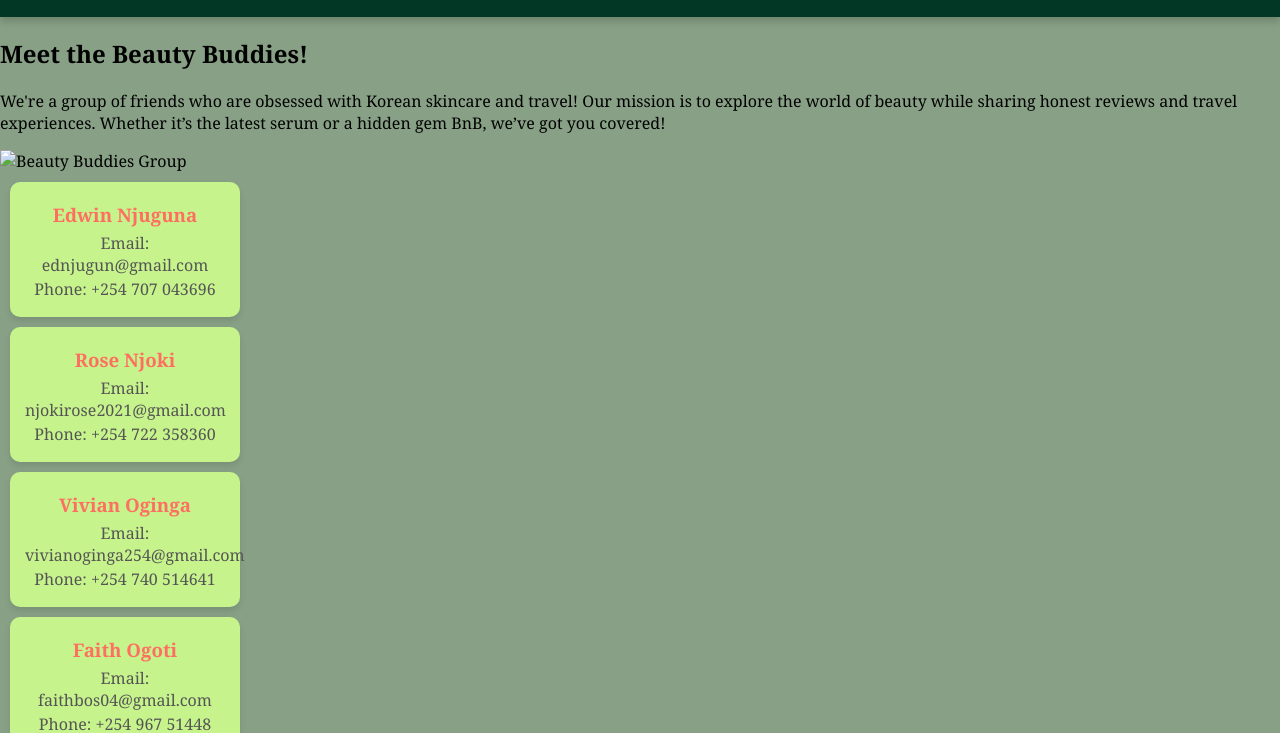
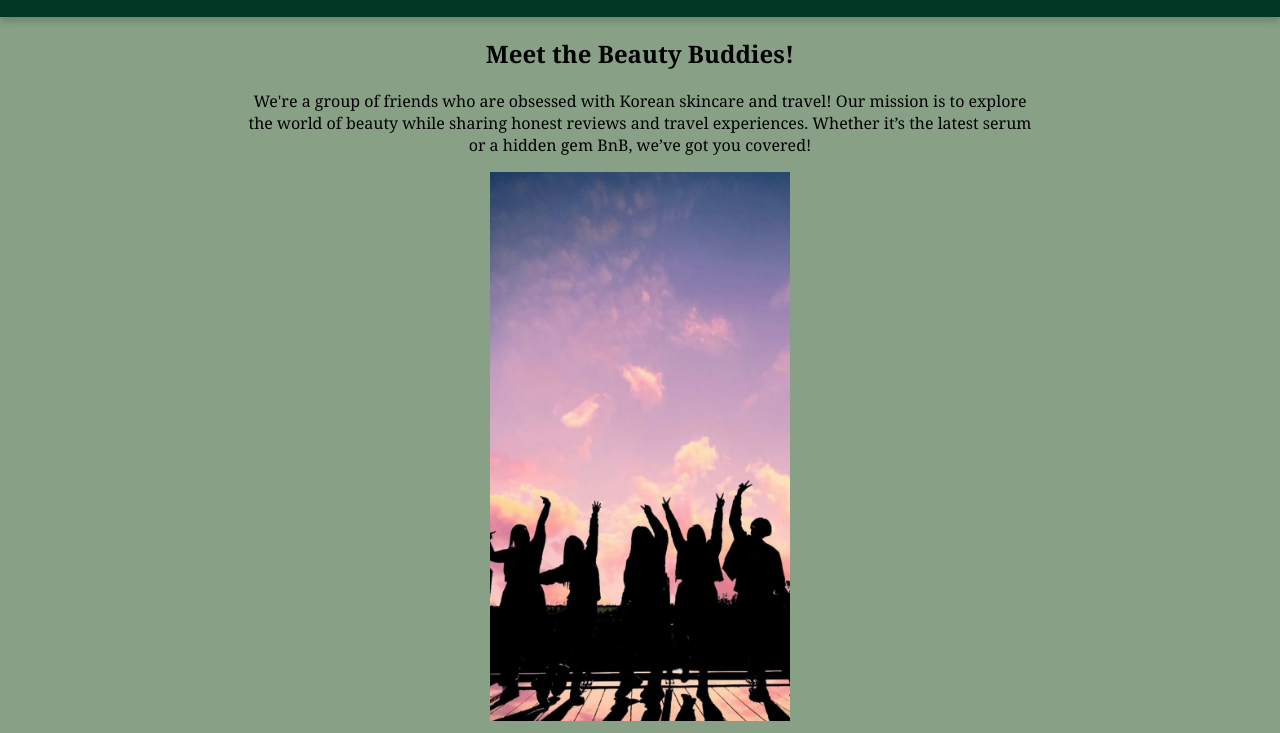
Before and after one commit to xiv-x/beautybuddy, a plain HTML site: page about.html in a window 1280 px wide. Shown: the part 100-833 px from the top of the page. Drawn offline with Linux system fonts and the light colour scheme.

Commit message:
Last last

```diff
--- a/about.html
+++ b/about.html
@@ -20,7 +20,7 @@
     <main>
         <h2>Meet the Beauty Buddies!</h2>
         <p>We're a group of friends who are obsessed with Korean skincare and travel! Our mission is to explore the world of beauty while sharing honest reviews and travel experiences. Whether it’s the latest serum or a hidden gem BnB, we’ve got you covered!</p>
-        <img src="images/friends.jpg" alt="Beauty Buddies Group" width="300px">
+        <img src="images/friends.jpeg" alt="Beauty Buddies Group" width="300px">
         <div class="team">
             <div class="profile">
                 <h3>Edwin Njuguna</h3>
--- a/scripts/main.js
+++ b/scripts/main.js
@@ -18,3 +18,6 @@ function moveCarousel(direction) {
     // Smoothly move the carousel track
     track.style.transform = `translateX(${-imageWidth * currentIndex}px)`;
 }
+setInterval(() => {
+    moveCarousel(1);
+}, 3000);  // Slides every 3 seconds
--- a/styles/style.css
+++ b/styles/style.css
@@ -39,6 +39,12 @@ header h1 {
 header p {
     font-size: 1.2em;
     margin: 5px 0;
+}
+
+main {
+    text-align: center;  /* Center all text within the main section */
+    margin: 20px auto;
+    max-width: 800px;
 }
 
 /* Navigation Hover Effect */
@@ -88,6 +94,23 @@ button:hover {
 .profile:hover {
     transform: translateY(-5px);
     box-shadow: 0 8px 12px rgba(0, 0, 0, 0.2);
+}
+
+.team {
+    display: flex;
+    justify-content: center;
+    flex-wrap: wrap;
+    gap: 20px;
+    margin: 20px auto;
+}
+
+.profile {
+    background-color: white;
+    padding: 15px;
+    border-radius: 10px;
+    box-shadow: 0 4px 8px rgba(0, 0, 0, 0.1);
+    text-align: center;  /* Center the text inside each profile */
+    width: 200px;
 }
 
 .profile h3 {
```
Also changed, not shown: images/friends.jpeg (added).
